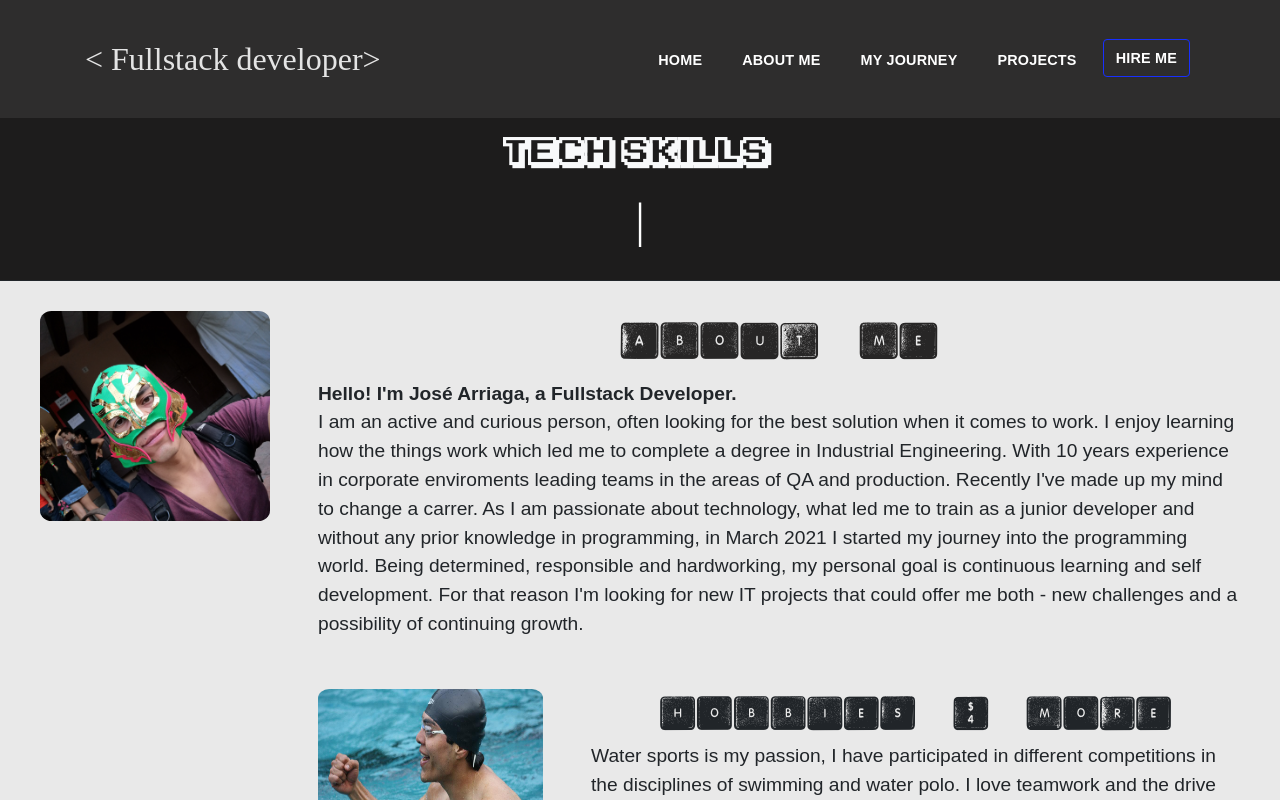
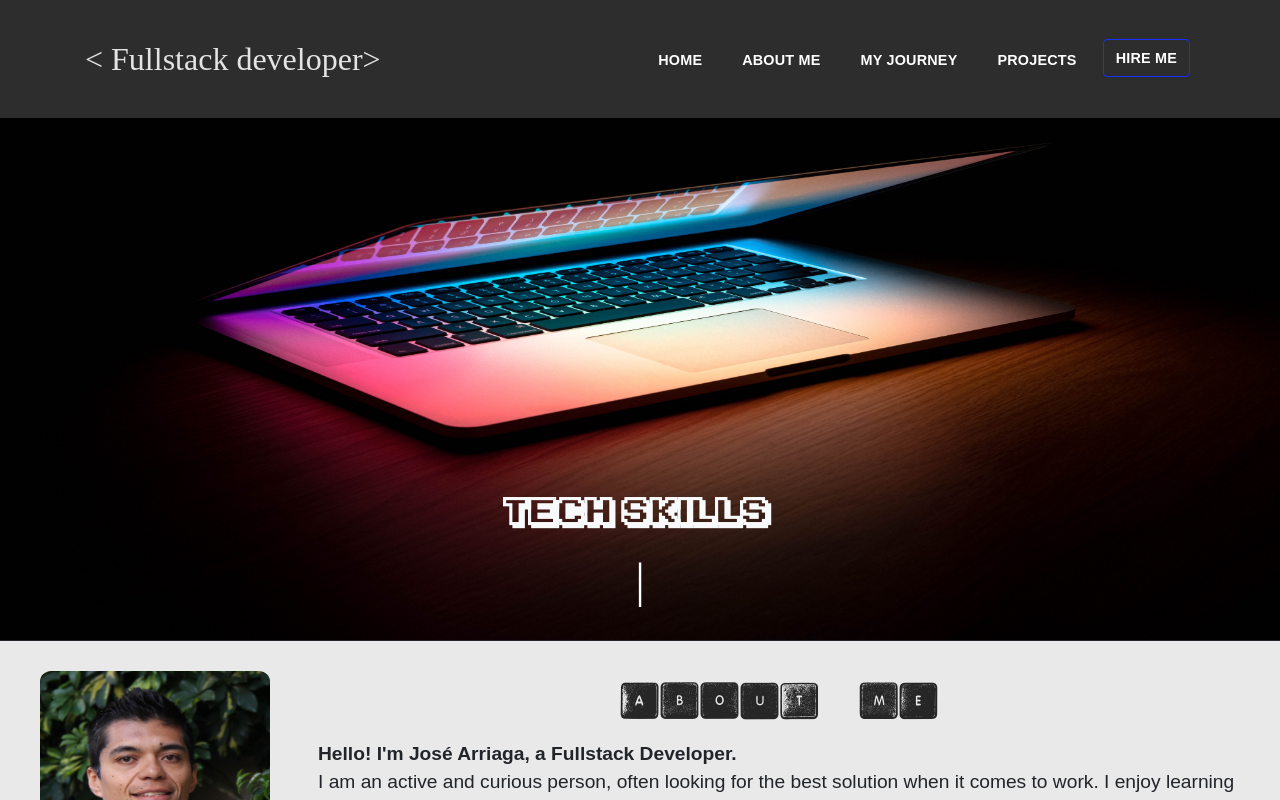
Before and after one commit to Jose-cod7/portfolio, a React (Create React App) app: page / in a window 1280 px wide. Shown: the top 800 px of the page. Built offline with nearby package versions, Linux system fonts and the light colour scheme; a web font is replaced by a local one.

Commit message:
background img/photo

```diff
--- a/src/App.css
+++ b/src/App.css
@@ -154,11 +154,11 @@ button .nav-link-button:hover {
 
 .header-wraper {
   position: relative;
-  /* background: url(./images/bgfullstack.jpg); */
+  background: url(./images/bgfullstack.jpg);
   background-size: 100% 100%;
   background-position: center;
   background-color: rgb(29, 28, 28);
-  height: 35vh; /*previous value 80vh*/
+  height: 80vh; /*previous value 35vh without the background url*/
   width: 100%;
 }
 
@@ -546,11 +546,11 @@ a {
   }
 }
 
-/* @media only screen and (max-width: 320px) {
-  .about-me {
-    height: 70px;
+@media only screen and (max-width: 320px) {
+  .typed-text {
+    font-size: 1.9rem;
   }
-} */
+}
 
 /* @media only screen and (max-width: 280px) {
   .typed-text {
--- a/src/components/AboutMe.js
+++ b/src/components/AboutMe.js
@@ -1,6 +1,6 @@
 import React from "react";
 // import Me from "../images/model.jpg";
-import BlueDemon from "../images/me.jpg";
+import BlueDemon from "../images/pepe.png";
 import win from "../images/Winning.jpg";
 import { Media } from "react-bootstrap";
 
```
Also changed, not shown: src/images/pepe.png (added).
